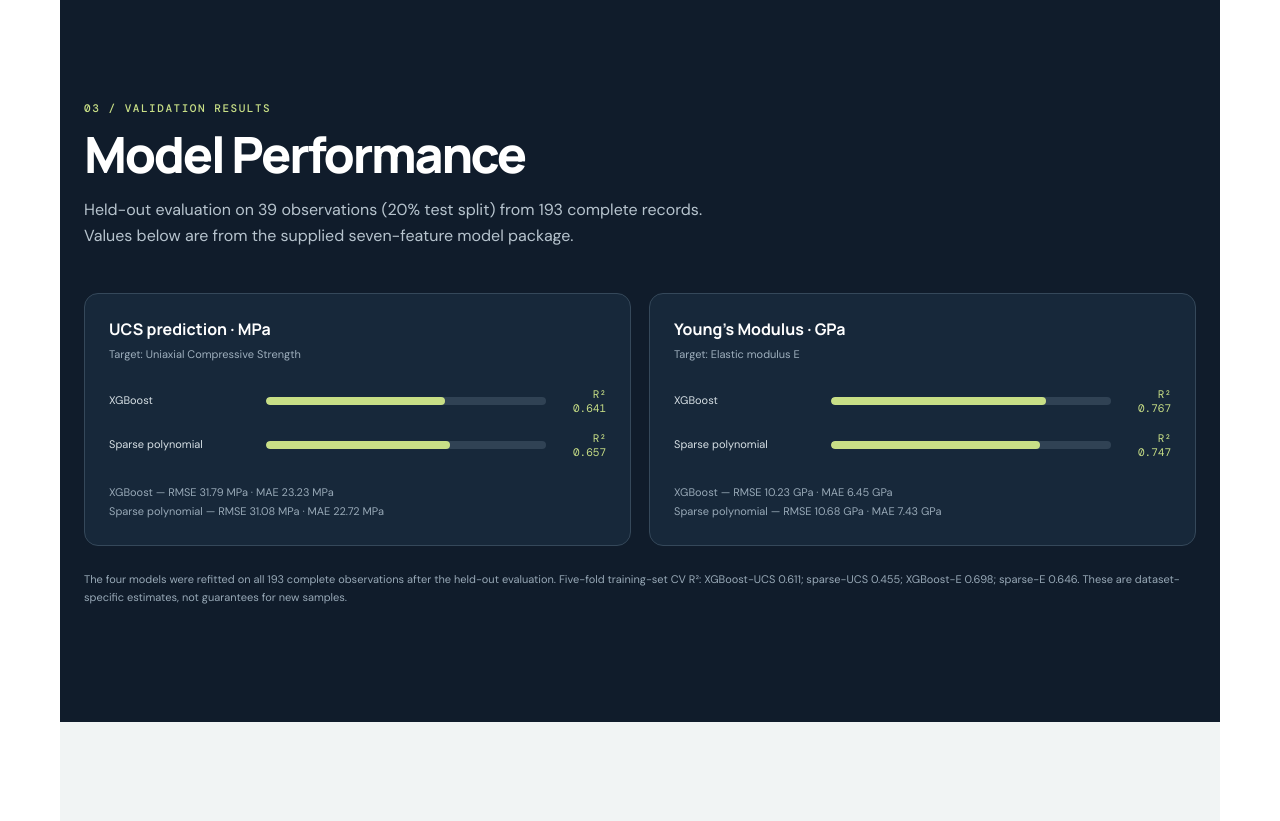
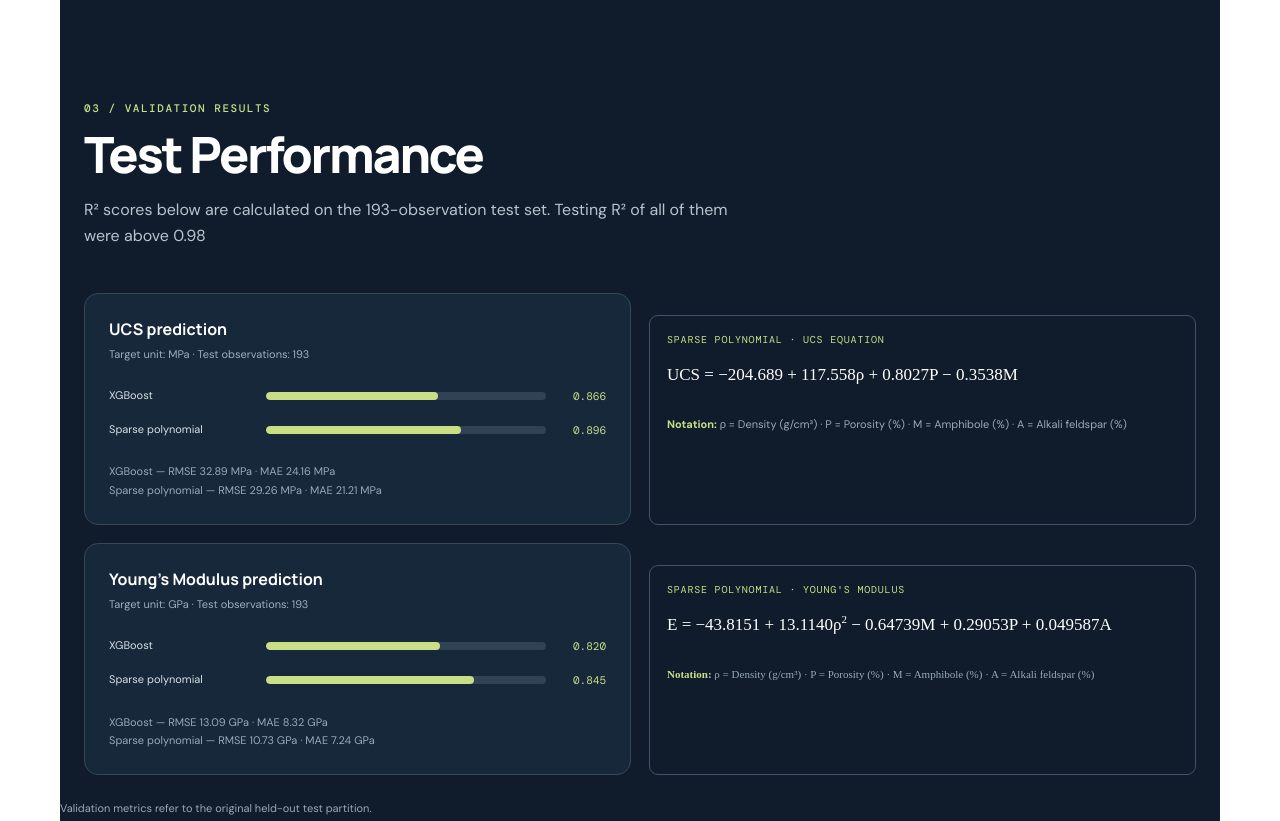
Before and after one commit to Srijan-github/rock-property-prediction, a plain HTML site: page static/index.html in a window 1280 px wide. Shown: the part 3625-4446 px from the top of the page. Drawn offline with nearby package versions, Linux system fonts and the light colour scheme; no server answers.

Commit message:
Update index.html

```diff
--- a/static/index.html
+++ b/static/index.html
@@ -422,31 +422,55 @@ using their minerology and physical properties.1. Data Collection from Literatur
     </div>
 
 </div>
+
 <section class="section performance" id="validation">
  <div class="container">
   <div class="section-head">
    <div class="eyebrow">03 / Validation results</div>
-   <h2>Model Performance</h2>
-   <p>Held-out evaluation on 39 observations (20% test split) from 193 complete records. Values below are from the supplied seven-feature model package.</p>
+   <h2>Test Performance</h2>
+   <p>R² scores below are calculated on the 193-observation test set. Testing R² of all of them were above 0.98 </p>
   </div>
   <div class="performance-grid">
    <div class="score-panel">
-    <h3>UCS prediction · MPa</h3>
-    <p>Target: Uniaxial Compressive Strength</p>
-    <div class="score-row"><span class="score-name">XGBoost</span><div class="track"><div class="fill" style="width:64.08%"></div></div><span class="score-value">R² 0.641</span></div>
-    <div class="score-row"><span class="score-name">Sparse polynomial</span><div class="track"><div class="fill" style="width:65.68%"></div></div><span class="score-value">R² 0.657</span></div>
-    <div class="metric-note">XGBoost — RMSE 31.79 MPa · MAE 23.23 MPa<br>Sparse polynomial — RMSE 31.08 MPa · MAE 22.72 MPa</div>
-   </div>
+    <h3>UCS prediction</h3><p>Target unit: MPa · Test observations: 193</p>
+    <div class="score-row"><span class="score-name">XGBoost</span><div class="track"><div class="fill" style="width:61.56%"></div></div><span class="score-value">0.866</span></div>
+    <div class="score-row"><span class="score-name">Sparse polynomial</span><div class="track"><div class="fill" style="width:69.58%"></div></div><span class="score-value">0.896</span></div>
+    <div class="metric-note">XGBoost — RMSE 32.89 MPa · MAE 24.16 MPa<br>Sparse polynomial — RMSE 29.26 MPa · MAE 21.21 MPa</div>
+   </div><div class="equation-box">
+    <div class="equation-label">SPARSE POLYNOMIAL · UCS EQUATION</div>
+    <div class="equation">
+        UCS = −204.689 + 117.558ρ
+        + 0.8027P − 0.3538M
+    </div><div class="metric-note">
+    <strong style="color:#c8df86;">Notation:</strong>
+    ρ = Density (g/cm³) ·
+    P = Porosity (%) ·
+    M = Amphibole (%) ·
+    A = Alkali feldspar (%)
+</div>
+</div>
    <div class="score-panel">
-    <h3>Young’s Modulus · GPa</h3>
-    <p>Target: Elastic modulus E</p>
-    <div class="score-row"><span class="score-name">XGBoost</span><div class="track"><div class="fill" style="width:76.75%"></div></div><span class="score-value">R² 0.767</span></div>
-    <div class="score-row"><span class="score-name">Sparse polynomial</span><div class="track"><div class="fill" style="width:74.68%"></div></div><span class="score-value">R² 0.747</span></div>
-    <div class="metric-note">XGBoost — RMSE 10.23 GPa · MAE 6.45 GPa<br>Sparse polynomial — RMSE 10.68 GPa · MAE 7.43 GPa</div>
+    <h3>Young’s Modulus prediction</h3><p>Target unit: GPa · Test observations: 193</p>
+    <div class="score-row"><span class="score-name">XGBoost</span><div class="track"><div class="fill" style="width:61.97%"></div></div><span class="score-value">0.820</span></div>
+    <div class="score-row"><span class="score-name">Sparse polynomial</span><div class="track"><div class="fill" style="width:74.46%"></div></div><span class="score-value">0.845</span></div>
+    <div class="metric-note">XGBoost — RMSE 13.09 GPa · MAE 8.32 GPa<br>Sparse polynomial — RMSE 10.73 GPa · MAE 7.24 GPa</div> </div><div class="equation-box">
+    <div class="equation-label">SPARSE POLYNOMIAL · YOUNG'S MODULUS</div>
+    <div class="equation">
+        E = −43.8151 + 13.1140ρ<sup>2</sup>
+        − 0.64739M + 0.29053P
+        + 0.049587A
+        <div class="metric-note">
+    <strong style="color:#c8df86;">Notation:</strong>
+    ρ = Density (g/cm³) ·
+    P = Porosity (%) ·
+    M = Amphibole (%) ·
+    A = Alkali feldspar (%)
+</div>
+    </div>
+</div>
    </div>
   </div>
-  <p class="metric-note">The four models were refitted on all 193 complete observations after the held-out evaluation. Five-fold training-set CV R²: XGBoost-UCS 0.611; sparse-UCS 0.455; XGBoost-E 0.698; sparse-E 0.646. These are dataset-specific estimates, not guarantees for new samples.</p>
- </div>
+<p class="metric-note">  Validation metrics refer to the original held-out test partition.</p>
 </section>
 
 <section class="section application" id="predictor">
```
